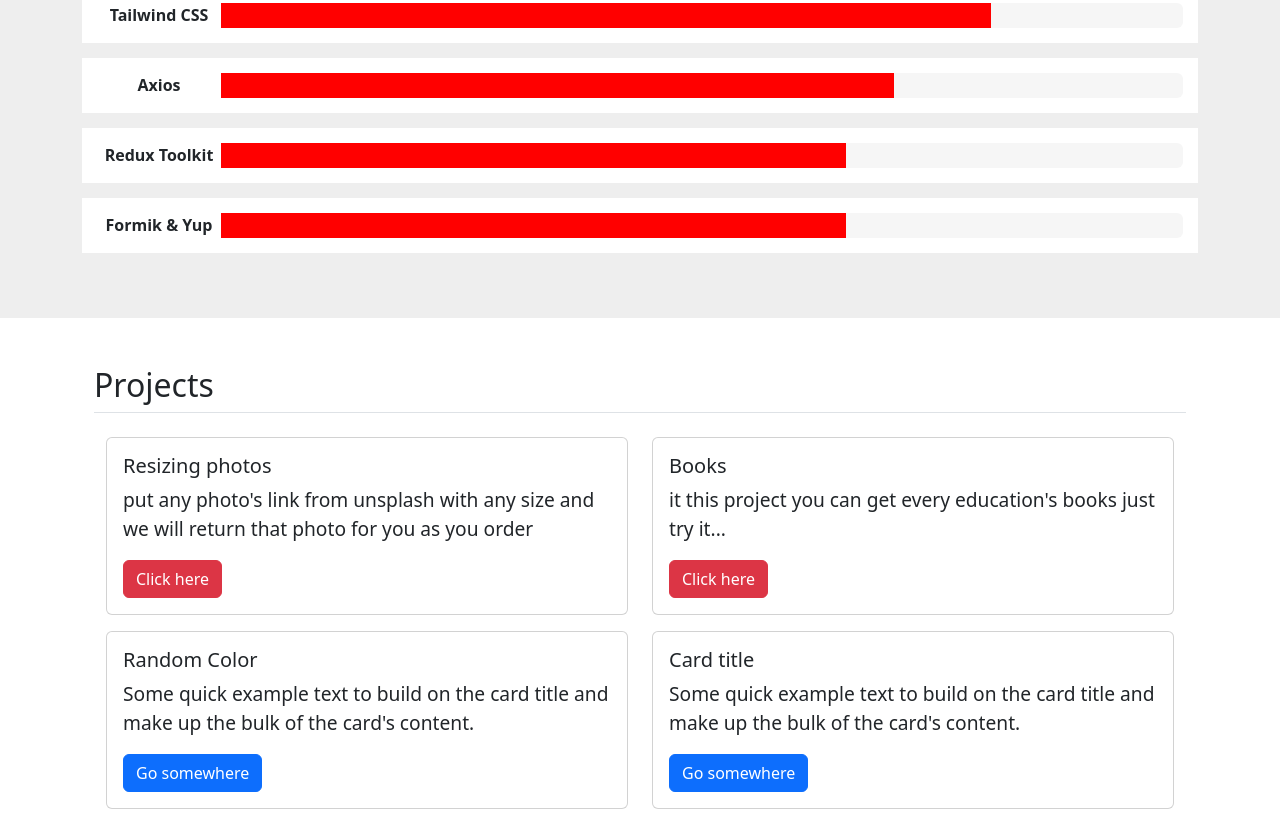
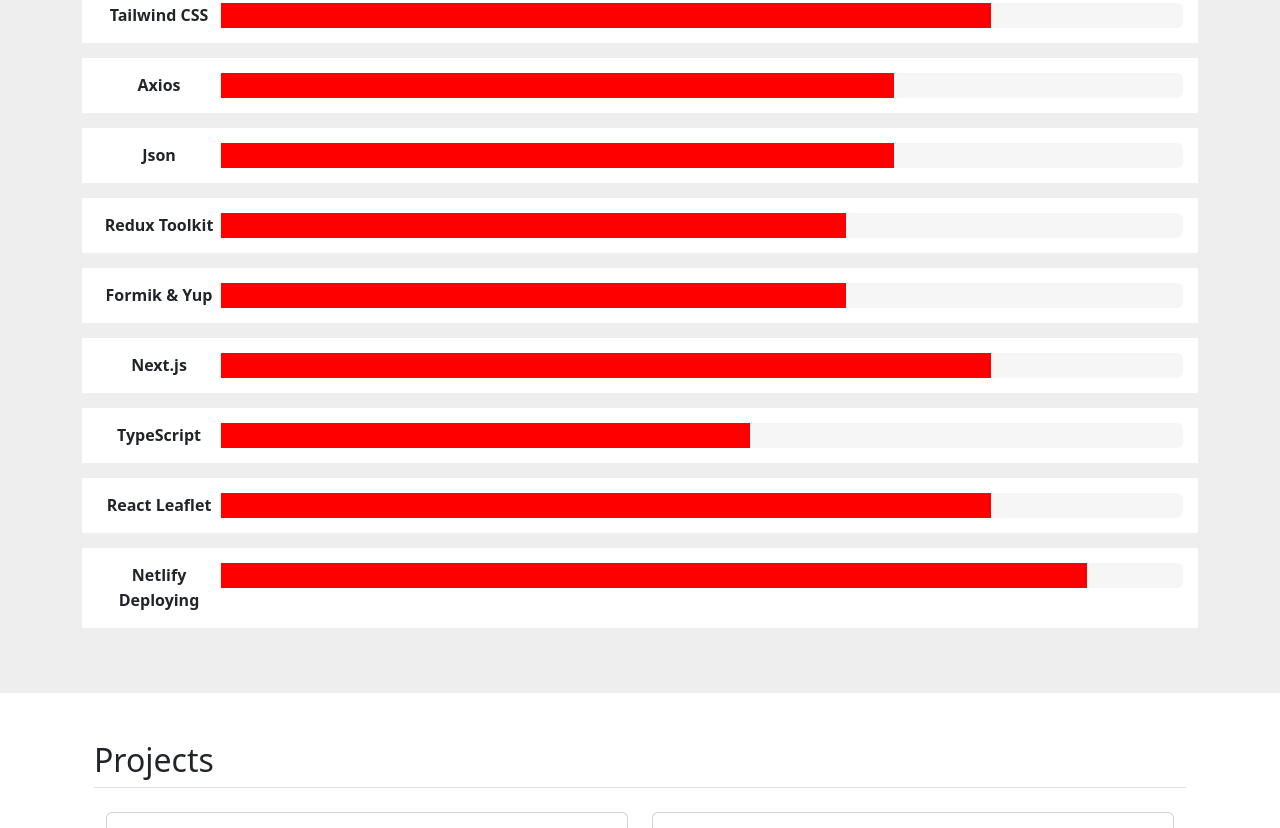
Before and after one commit to jihadrekani/22-6-repo, a plain HTML site: page index.html in a window 1280 px wide. Shown: the part 1392-2220 px from the top of the page. Drawn offline with nearby package versions, Linux system fonts and the light colour scheme.

Commit message:
add some skills

```diff
--- a/index.html
+++ b/index.html
@@ -124,6 +124,13 @@
     </div>
 
     <div class="skill-box">
+        <div class="skill-name">Json </div>
+        <div class="skill-progress">
+            <span data-progress="70%"></span>
+        </div>
+    </div>
+
+    <div class="skill-box">
         <div class="skill-name">Redux Toolkit</div>
         <div class="skill-progress">
             <span data-progress="65%"></span>
@@ -134,6 +141,34 @@
         <div class="skill-name">Formik & Yup </div>
         <div class="skill-progress">
             <span data-progress="65%"></span>
+        </div>
+    </div>
+
+    <div class="skill-box">
+        <div class="skill-name">Next.js </div>
+        <div class="skill-progress">
+            <span data-progress="80%"></span>
+        </div>
+    </div>
+
+    <div class="skill-box">
+        <div class="skill-name">TypeScript </div>
+        <div class="skill-progress">
+            <span data-progress="55%"></span>
+        </div>
+    </div>
+
+    <div class="skill-box">
+        <div class="skill-name">React Leaflet </div>
+        <div class="skill-progress">
+            <span data-progress="80%"></span>
+        </div>
+    </div>
+
+    <div class="skill-box">
+        <div class="skill-name">Netlify Deploying </div>
+        <div class="skill-progress">
+            <span data-progress="90%"></span>
         </div>
     </div>
 
--- a/master.css
+++ b/master.css
@@ -43,16 +43,6 @@ body{
 
 
 
-
-
-
-
-
-
-
-
-
-
 .skills{
     padding-top: 50px;
     padding-bottom: 50px;
@@ -61,7 +51,7 @@ body{
 .skills h2{
     font-weight: bold;
     font-size: 30px;
-    color: blue;
+    color: black;
     margin: 0 0 50px;
     text-align: center;
 }
```
